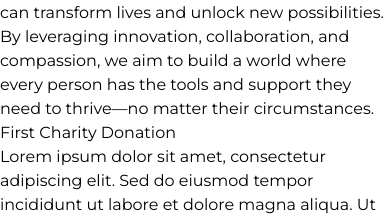
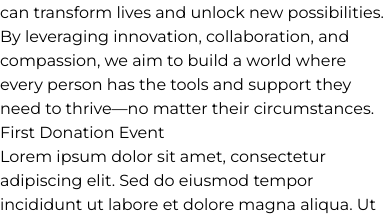
Before and after one commit to gamertechsdefi/resurgence-foundation, a Next.js app: page / in a window 390 px wide. Shown: the part 988-1204 px from the top of the page. Built offline with nearby package versions, Linux system fonts and the light colour scheme.

Commit message:
lil improvs

```diff
--- a/src/app/page.js
+++ b/src/app/page.js
@@ -219,9 +219,9 @@ export default function Home() {
           </div>
         </div>
 
-        <section className="md:px-16 my-16 mx-4 p-2 md:p-16 border-2 border-neutral-700 rounded-3xl">
-          <h1 className="text-2xl font-bold">First Charity Donation</h1>
-          <p className="pb-2">Lorem ipsum dolor sit amet, consectetur adipiscing elit. Sed do
+        <section className="md:px-16 my-16 mx-4 p-4 md:p-16 border-2 border-neutral-700 rounded-3xl">
+          <h1 className="text-2xl font-bold">First Donation Event</h1>
+          <p className="pb-2 text-sm">Lorem ipsum dolor sit amet, consectetur adipiscing elit. Sed do
             eiusmod tempor incididunt ut labore et dolore magna aliqua. Ut enim ad minim veniam,
             quis nostrud exercitation ullamco laboris nisi ut aliquip ex ea commodo consequat.
             Duis aute irure dolor in reprehenderit </p>
```
